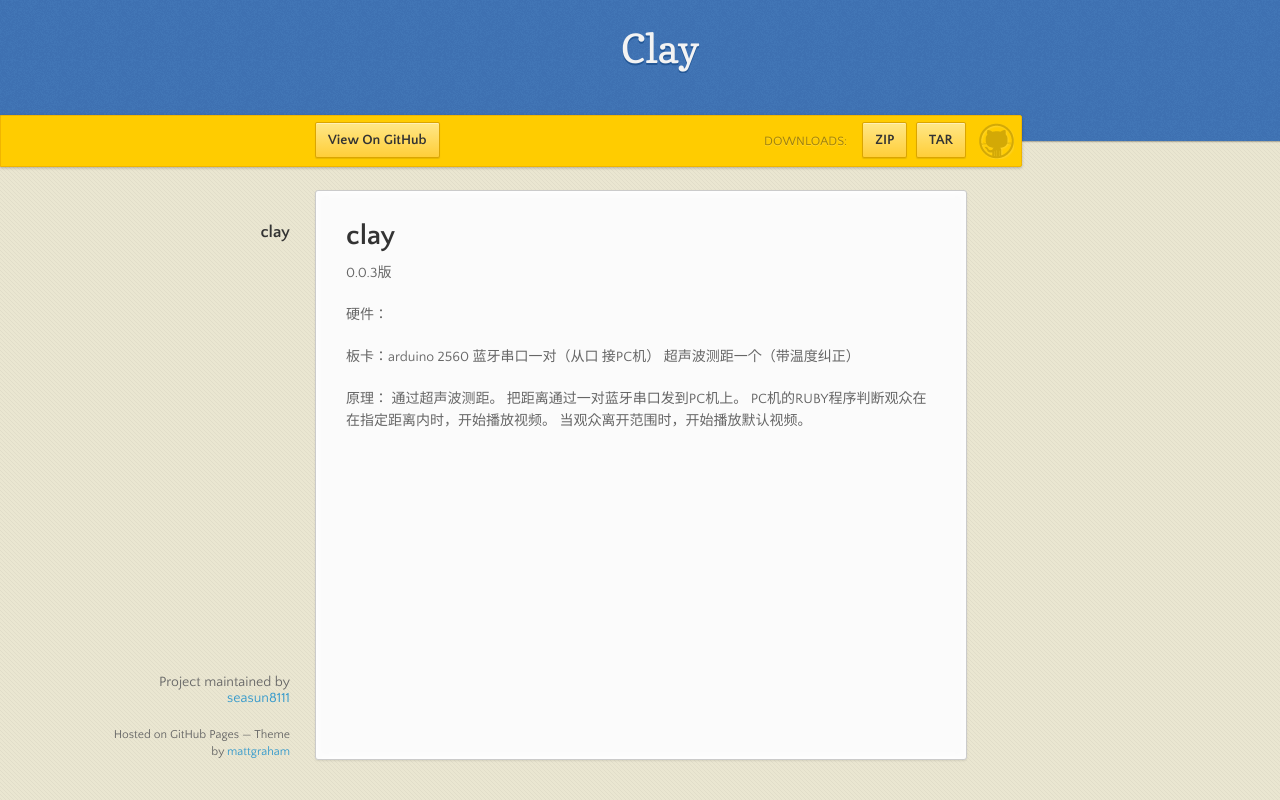
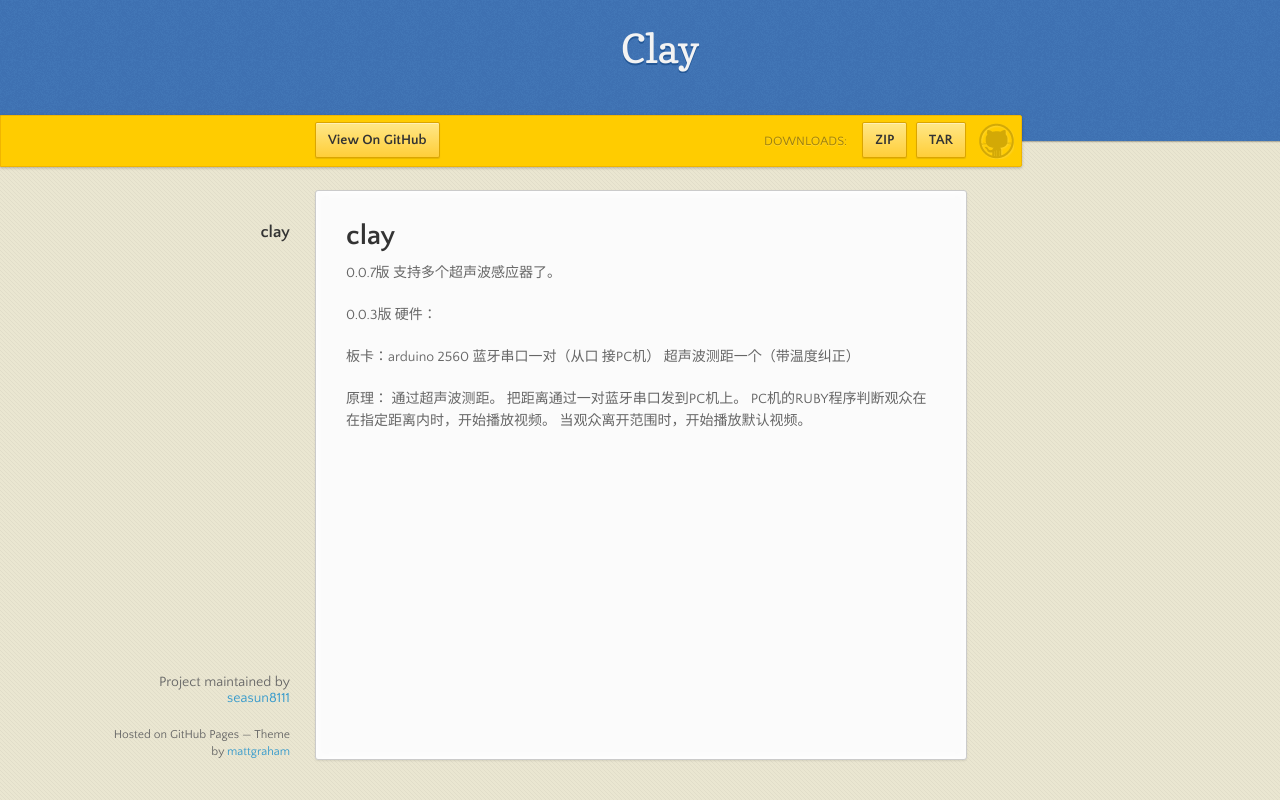
Before and after one commit to seasun8111/clay, a plain HTML site: page index.html in a window 1280 px wide. Drawn offline with nearby package versions, Linux system fonts and the light colour scheme.

```diff
--- a/index.html
+++ b/index.html
@@ -42,9 +42,11 @@
         <h1>
 <a name="clay" class="anchor" href="#clay"><span class="octicon octicon-link"></span></a>clay</h1>
 
-<p>0.0.3版</p>
+<p>0.0.7版
+支持多个超声波感应器了。</p>
 
-<p>硬件：</p>
+<p>0.0.3版
+硬件：</p>
 
 <p>板卡：arduino 2560
   蓝牙串口一对（从口 接PC机）
--- a/params.json
+++ b/params.json
@@ -1 +1 @@
-{"name":"Clay","tagline":"","body":"clay\r\n====\r\n\r\n0.0.3版\r\n\r\n\r\n硬件：\r\n\r\n  板卡：arduino 2560\r\n  蓝牙串口一对（从口 接PC机）\r\n  超声波测距一个（带温度纠正）\r\n\r\n\r\n原理：\r\n  通过超声波测距。\r\n  把距离通过一对蓝牙串口发到PC机上。\r\n  PC机的RUBY程序判断观众在在指定距离内时，开始播放视频。\r\n  当观众离开范围时，开始播放默认视频。\r\n\r\n\r\n","google":"","note":"Don't delete this file! It's used internally to help with page regeneration."}
+{"name":"Clay","tagline":"","body":"clay\r\n====\r\n\r\n0.0.7版\r\n支持多个超声波感应器了。\r\n\r\n\r\n\r\n\r\n\r\n0.0.3版\r\n硬件：\r\n\r\n  板卡：arduino 2560\r\n  蓝牙串口一对（从口 接PC机）\r\n  超声波测距一个（带温度纠正）\r\n\r\n\r\n原理：\r\n  通过超声波测距。\r\n  把距离通过一对蓝牙串口发到PC机上。\r\n  PC机的RUBY程序判断观众在在指定距离内时，开始播放视频。\r\n  当观众离开范围时，开始播放默认视频。\r\n\r\n\r\n","google":"","note":"Don't delete this file! It's used internally to help with page regeneration."}
```
